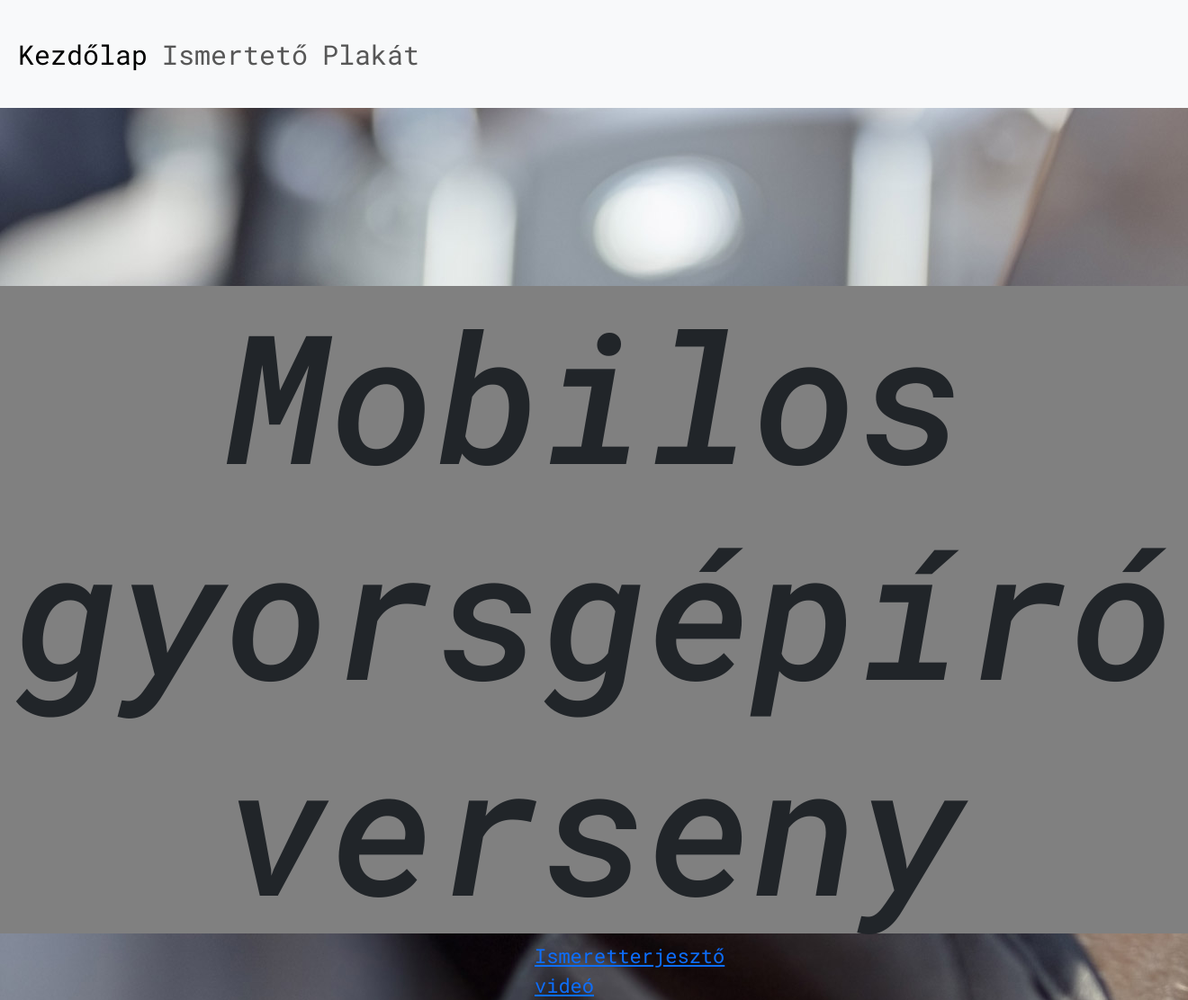
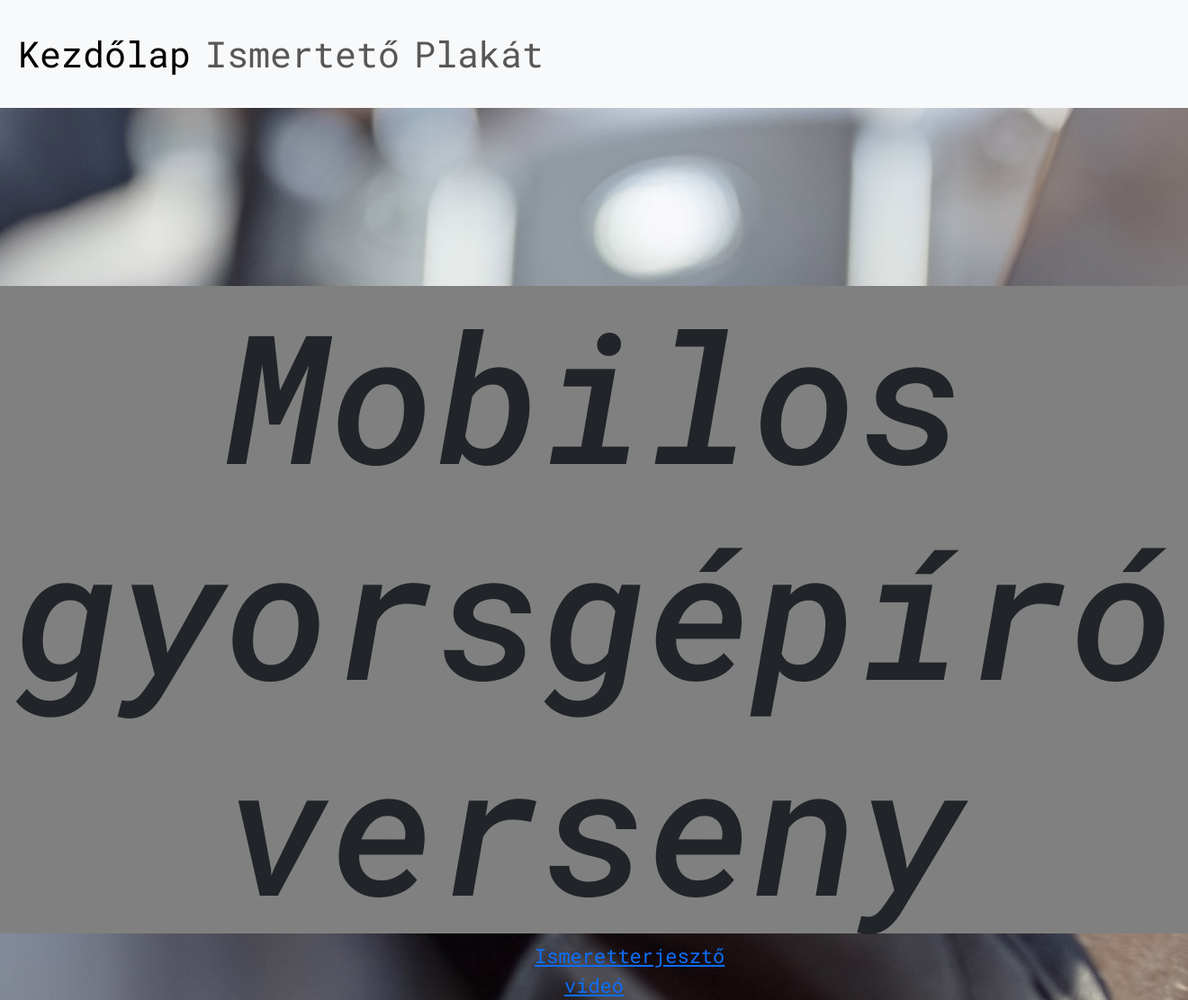
Before and after one commit to IceViktor24/Mobil-verseny, a PHP site: page / in a window 1320 px wide. Shown: the whole page at 90% size. Run offline with PHP 8.4, Linux system fonts and the light colour scheme.

Commit message:
Update style.css

```diff
--- a/style.css
+++ b/style.css
@@ -26,4 +26,14 @@ nav{
   margin-right: auto;
   width: 10%;
   font-size: 22px;
+    text-align: center;
 }
+}
+.top-left {
+  position: absolute;
+  top: 8px;
+  left: 16px;
+}
+li{
+  font-size: 40px;
+}
```
